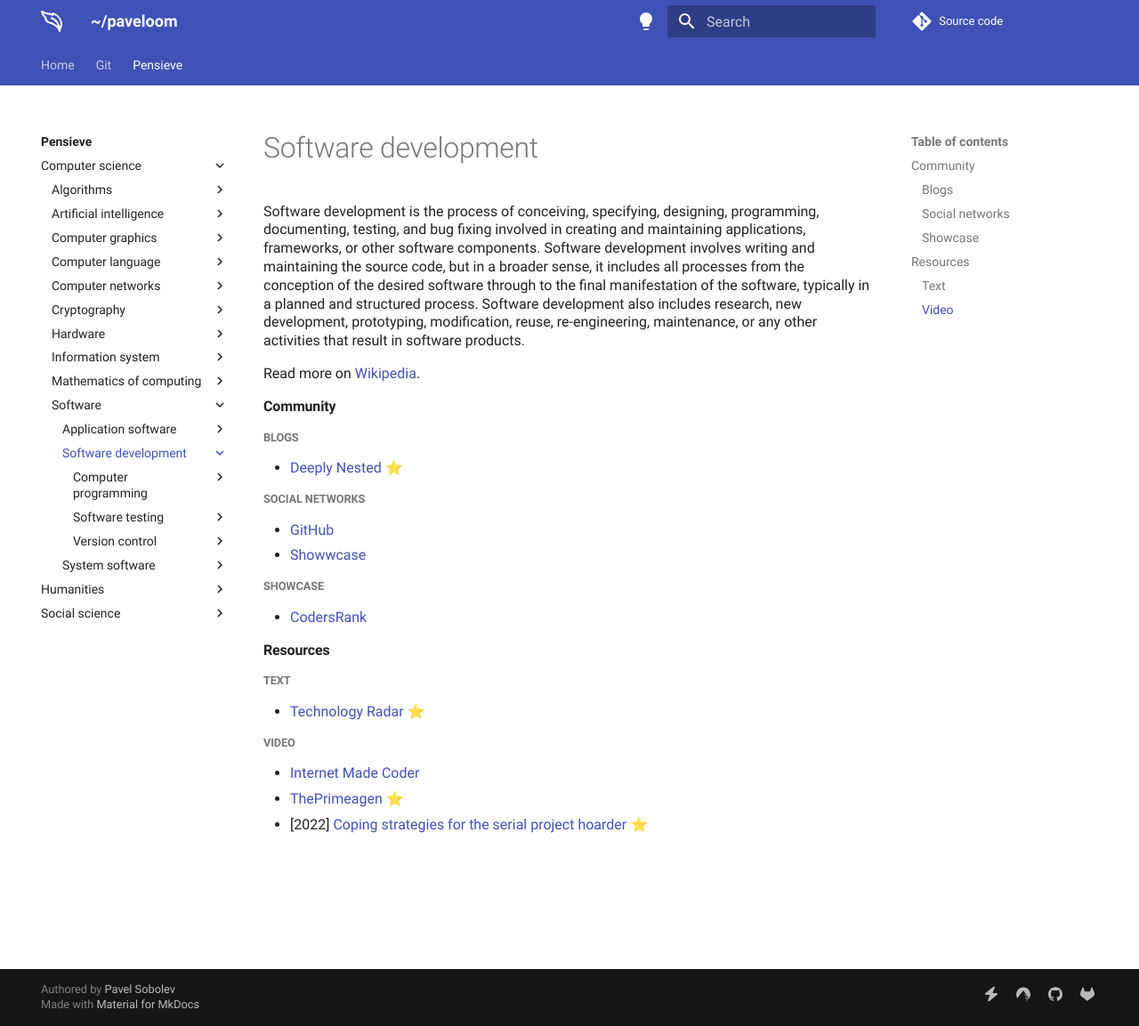
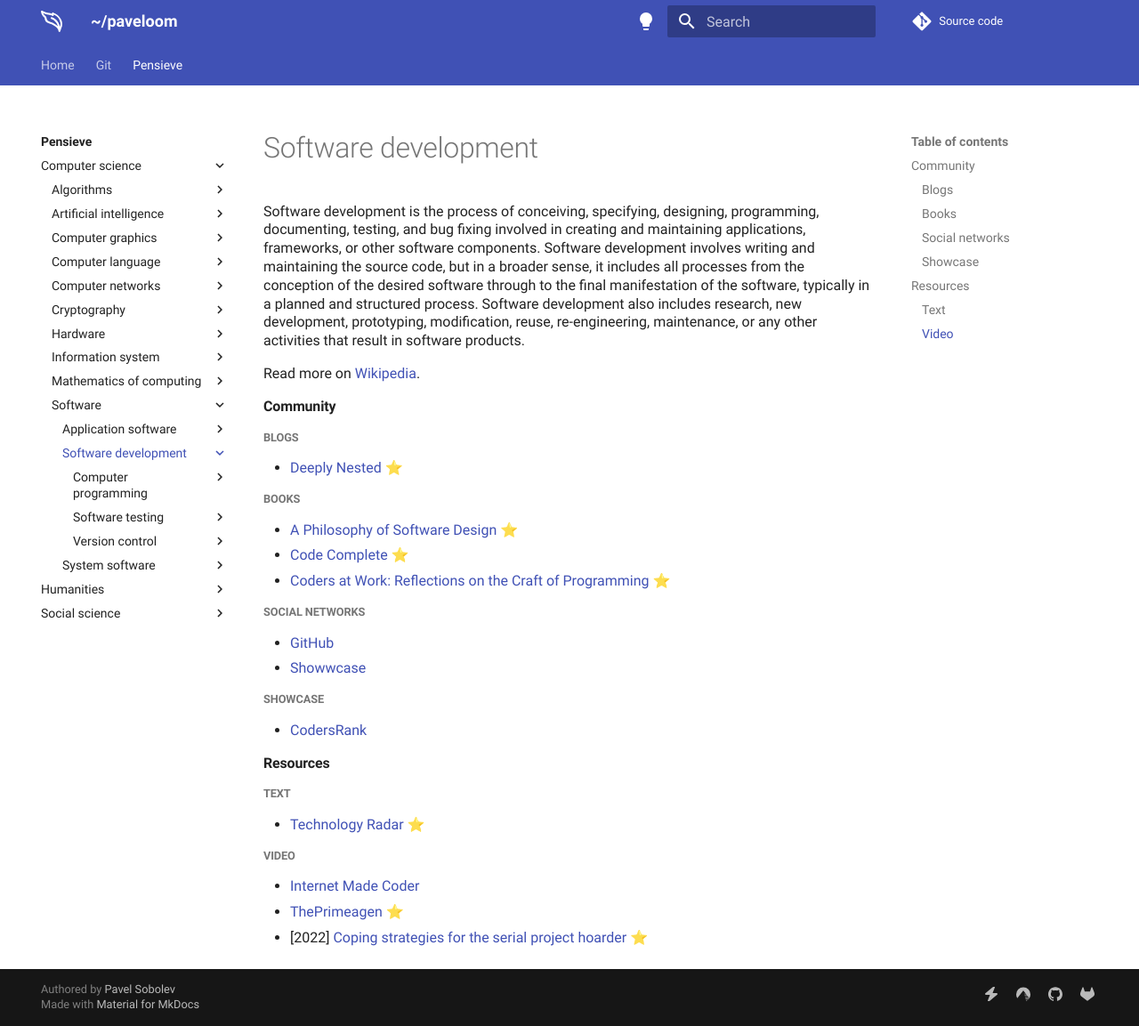
Before and after one commit to paveloom/paveloom.dev, an MkDocs documentation site: the page built from content/pensieve/software-development.md, in a window 1280 px wide and 1153 px high. Shown: the whole window at 89% size. Built offline with MkDocs 1.6.1 and Material for MkDocs 9.7.7, drawn with Linux system fonts in a browser that asks for light colours; comment, search, counter and statistics services are not loaded.

Commit message:
Pensieve: update the Software development page.

```diff
--- a/content/pensieve/software-development.md
+++ b/content/pensieve/software-development.md
@@ -8,6 +8,11 @@
 
 ##### Blogs
 - [Deeply Nested](https://nested.substack.com) ⭐
+
+##### Books
+- [A Philosophy of Software Design](https://www.goodreads.com/book/show/39996759-a-philosophy-of-software-design) ⭐
+- [Code Complete](https://www.goodreads.com/book/show/4845.Code_Complete) ⭐
+- [Coders at Work: Reflections on the Craft of Programming](https://codersatwork.com) ⭐
 
 ##### Social networks
 - [GitHub](https://github.com)
```
